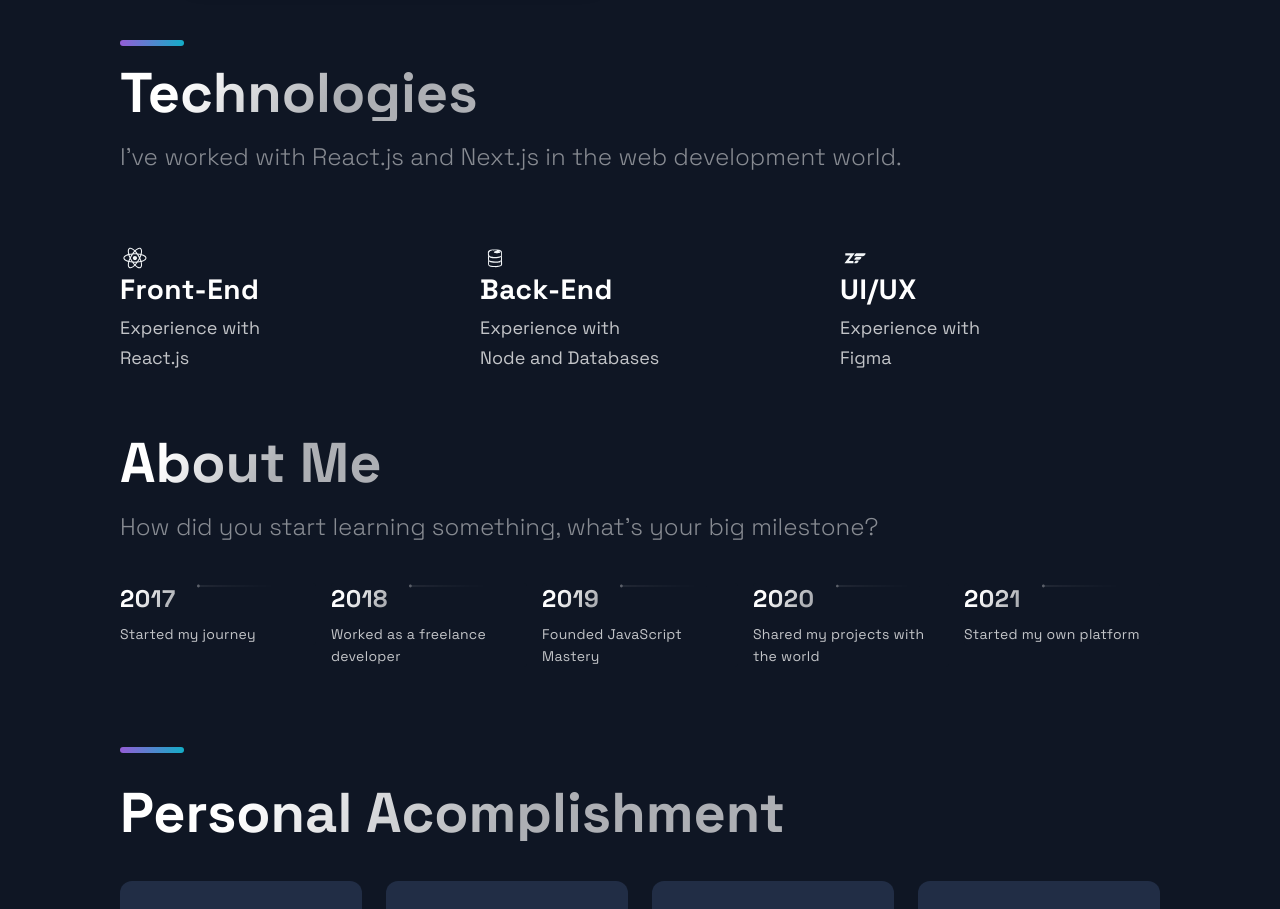
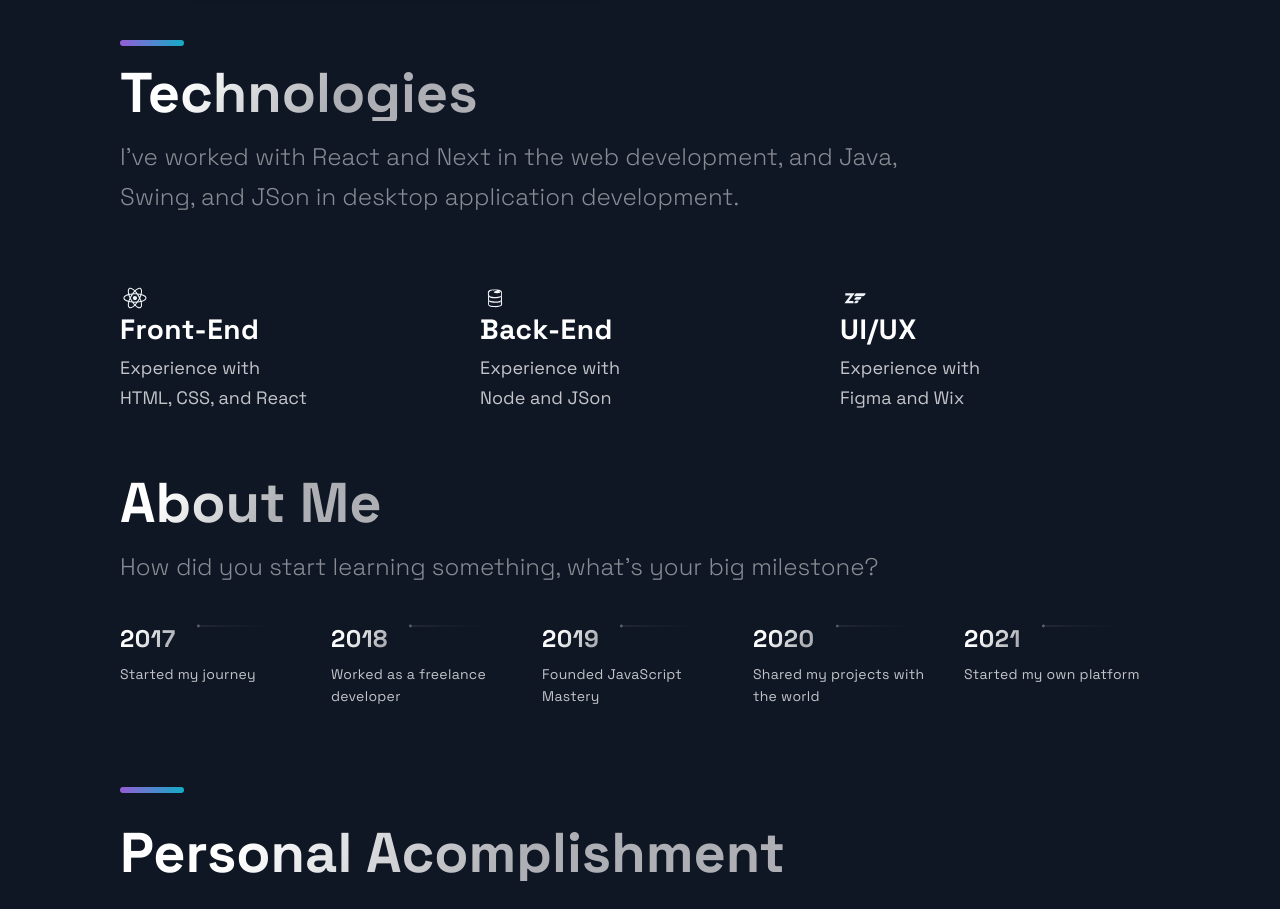
Before and after one commit to chrishadrian/personal-website, a Next.js app: page / in a window 1280 px wide. Shown: the part 2220-3129 px from the top of the page. Built offline with nearby package versions, Linux system fonts and the light colour scheme.

Commit message:
Updated technologies section

```diff
--- a/src/components/Technologies/Technologies.js
+++ b/src/components/Technologies/Technologies.js
@@ -9,7 +9,7 @@ const Technologies = () =>  (
     <br />
     <SectionTitle>Technologies</SectionTitle>
     <SectionText>
-      I've worked with React.js and Next.js in the web development world.
+      I've worked with React and Next in the web development, and Java, Swing, and JSon in desktop application development.
     </SectionText>
     <List>
       <ListItem>
@@ -18,7 +18,7 @@ const Technologies = () =>  (
           <ListTitle>Front-End</ListTitle>
           <ListParagraph>
             Experience with <br />
-            React.js
+            HTML, CSS, and React
           </ListParagraph>
         </ListContainer>
       </ListItem>
@@ -28,7 +28,7 @@ const Technologies = () =>  (
           <ListTitle>Back-End</ListTitle>
           <ListParagraph>
             Experience with <br />
-            Node and Databases
+            Node and JSon
           </ListParagraph>
         </ListContainer>
       </ListItem>
@@ -38,7 +38,7 @@ const Technologies = () =>  (
           <ListTitle>UI/UX</ListTitle>
           <ListParagraph>
             Experience with <br />
-            Figma
+            Figma and Wix
           </ListParagraph>
         </ListContainer>
       </ListItem>
```
